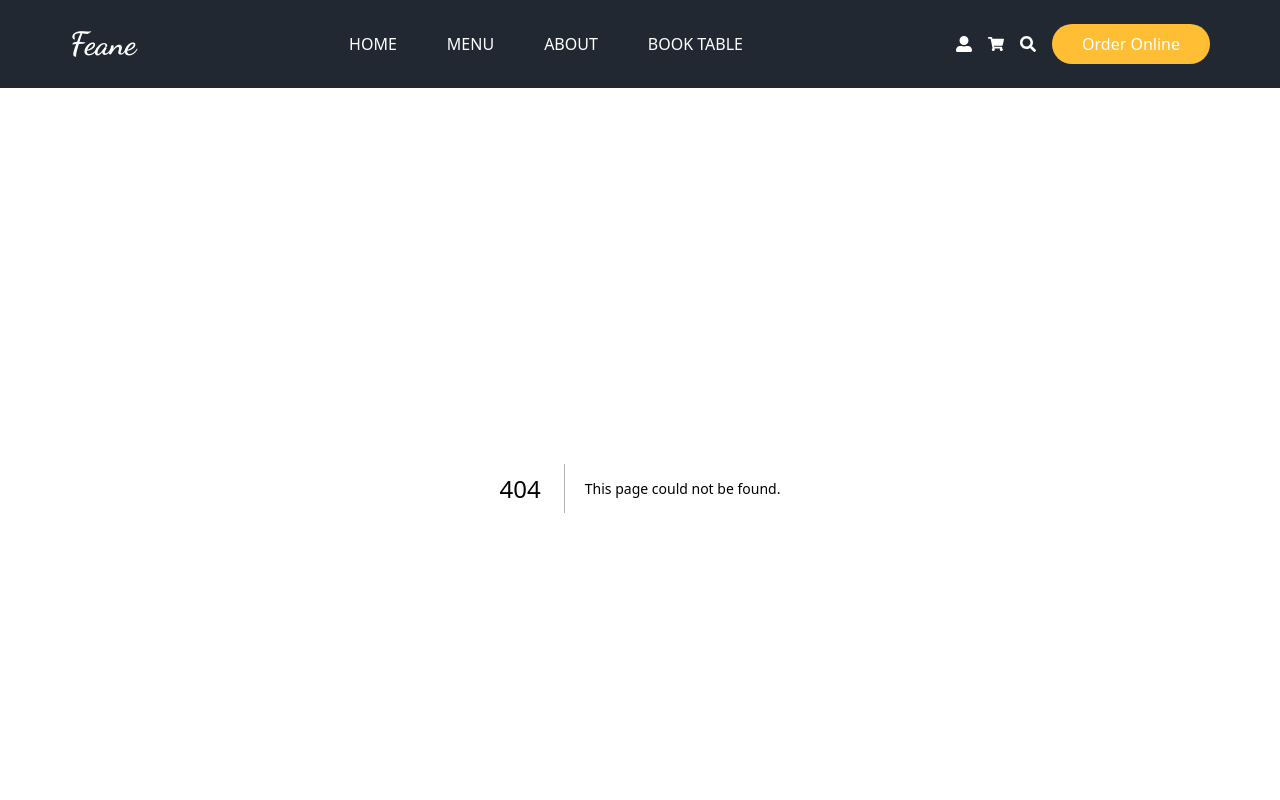
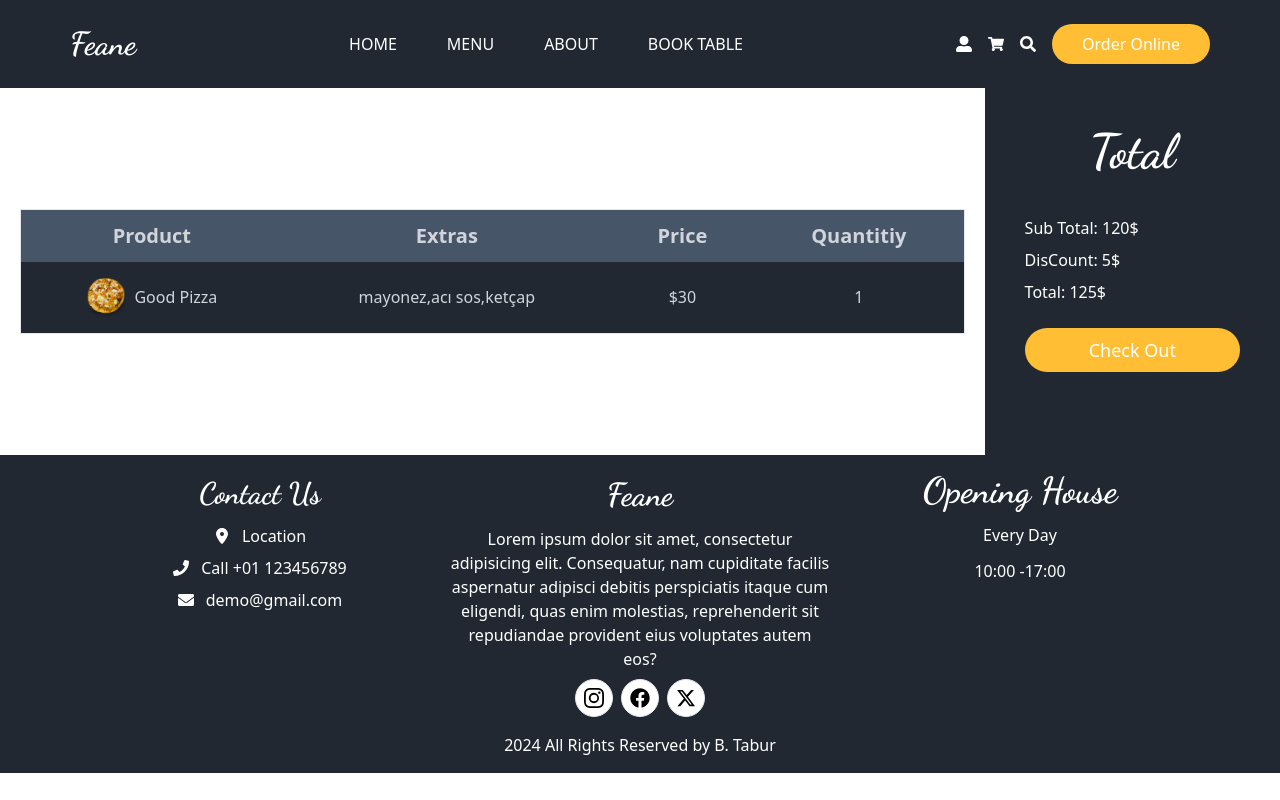
Before and after one commit to btabur/food-project-nextjs, a Next.js app: page /cart in a window 1280 px wide. Before the commit this address had no page. Shown: the top 800 px of the page. Built offline with nearby package versions, Linux system fonts and the light colour scheme.

Commit message:
made cart page

```diff
--- a/components/layout/Header.jsx
+++ b/components/layout/Header.jsx
@@ -48,9 +48,9 @@ const Header = () => {
           <Link href={'/auth/login'}>
             <FaUserAlt className="hover:text-primary transition-all cursor-pointer" />
           </Link>
-          <a href="">
+          <Link href="/cart">
             <FaShoppingCart  className="hover:text-primary transition-all cursor-pointer"/>
-          </a>
+          </Link>
           <button onClick={()=>setIsSearchModal(true)}>
           <FaSearch className="hover:text-primary transition-all cursor-pointer" />
           </button>
--- /dev/null
+++ b/pages/cart/index.jsx
@@ -0,0 +1,46 @@
+import Image from "next/image";
+import React from "react";
+import Title from "../../components/ui/Title";
+
+const Cart = () => {
+  return (
+    <section className="min-h-[calc(100vh_-_433px)]">
+      <main className="flex justify-between md:flex-row flex-col ">
+        <article className="flex justify-center items-center  w-full">
+          <table className="m-5 w-full border text-center text-gray-300">
+            <thead className=" text-xl  w-full">
+              <tr className="bg-slate-600 ">
+                <th className="py-3 px-6">Product</th>
+                <th className="py-3 px-6">Extras</th>
+                <th className="py-3 px-6">Price</th>
+                <th className="py-3 px-6">Quantitiy</th>
+              </tr>
+            </thead>
+            <tbody className="bg-secondary ">
+              <tr className="py-4 hover:bg-primary transition cursor-pointer">
+                <td className="flex items-center justify-center gap-2 py-4 px-6 font-medium whitespace-nowrap hover:text-white">
+                  <Image src="/images/f1.png" width={40} height={40} alt="" />
+                  <span>Good Pizza</span>
+                </td>
+                <td className="py-4 px-6 font-medium whitespace-nowrap hover:text-white">mayonez,acı sos,ketçap</td>
+                <td className="py-4 px-6 font-medium whitespace-nowrap hover:text-white">$30</td>
+                <td className="py-4 px-6 font-medium whitespace-nowrap hover:text-white">1</td>
+              </tr>
+            </tbody>
+          </table>
+        </article>
+        <article className="bg-secondary  min-h-[calc(100vh_-_433px)] w-full md:w-96 text-white ">
+          <Title addClass={"text-5xl text-center mt-10  "}>Total</Title>
+          <div className="flex flex-col gap-2 mx-10 mt-10">
+            <p>Sub Total: 120$</p>
+            <p>DisCount: 5$</p>
+            <p>Total: 125$</p>
+            <button className="btn-primary text-lg mt-4">Check Out</button>
+          </div>
+        </article>
+      </main>
+    </section>
+  );
+};
+
+export default Cart;
```
